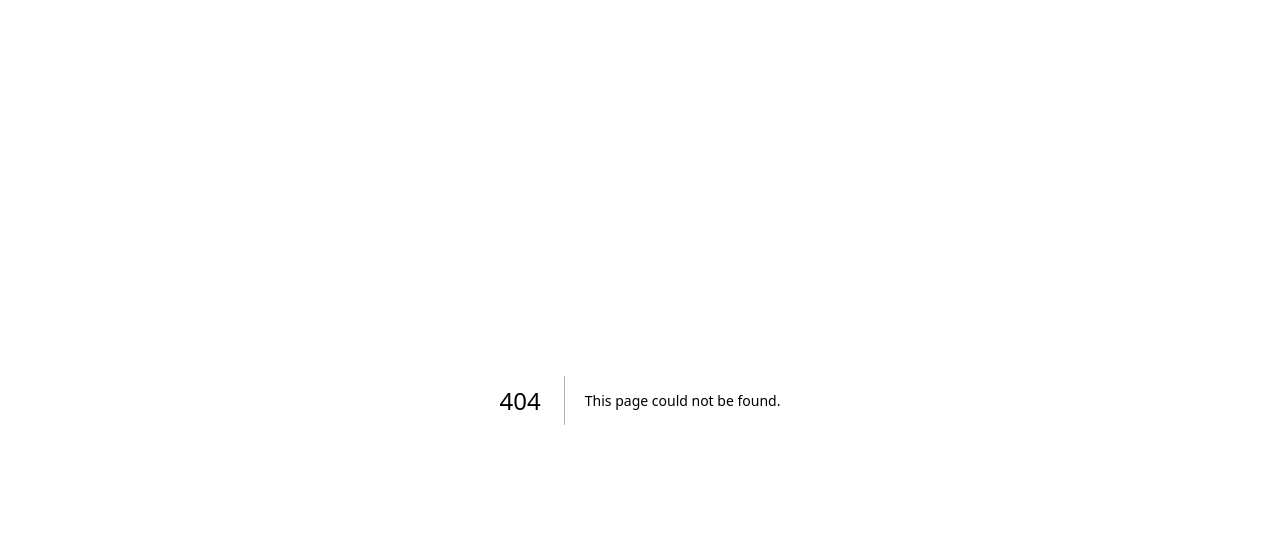
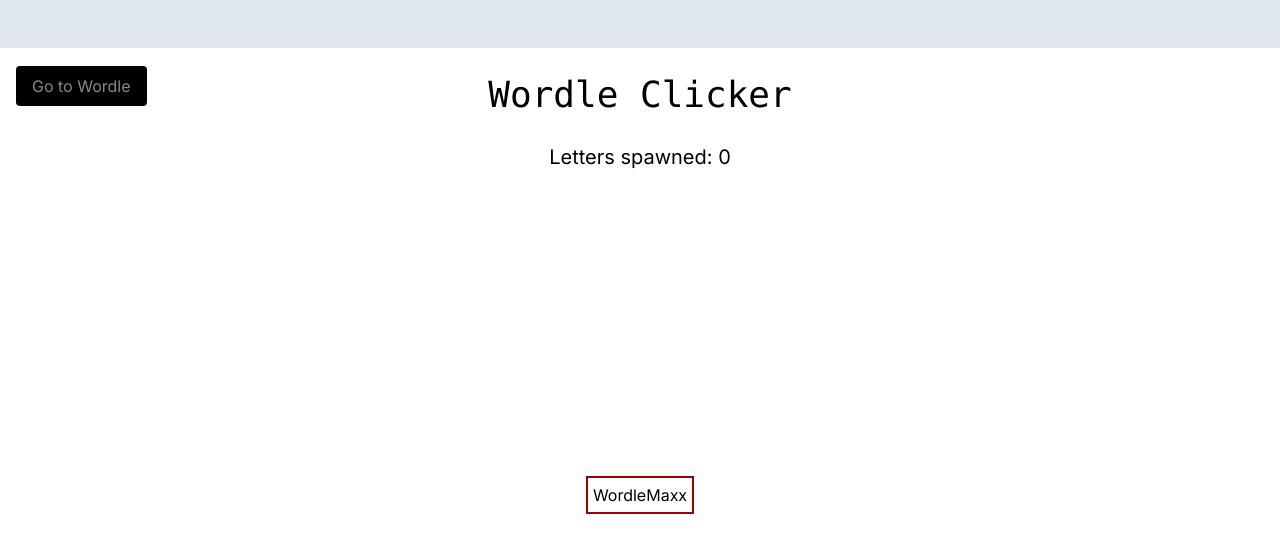
Before and after one commit to jmoner17/wordle-clone, a Next.js app: page /wordle-clicker in a window 1280 px wide. Before the commit this address had no page. Shown: the top 552 px of the page. Built offline with nearby package versions, Linux system fonts and the light colour scheme.

Commit message:
Made A Navigation Between Games

```diff
--- a/src/app/(pages)/example-folder/page.js
+++ /dev/null
@@ -1,79 +0,0 @@
-'use client'
-import React, { useEffect, useState, useRef } from "react";
-import { useSupabase } from "@/utils/supabase-provider";
-
-export default function Home () {
-
-  const[num, setNum] = useState(0);
-  const [fallingLetters, setFallingLetters] = useState([]);
-  const prevLettersRef = useRef([]);
-
-  //let theText = myTextInput.value;
-  const handleClick = (e) => {
-      e.preventDefault(); // Prevent the default behavior of the button click
-      setNum(num + 1);
-
-     // Generate a random letter (a-z)
-     const randomLetter = String.fromCharCode(97 + Math.floor(Math.random() * 26));
-
-     setFallingLetters((prev) => [...prev, randomLetter]);
-
-     // Update the previous letters ref
-     prevLettersRef.current = [...prevLettersRef.current, randomLetter];
-
-     // Clear the falling letters after a delay
-     setTimeout(() => {
-       setFallingLetters((prev) => prev.slice(1));
-     }, 2000); // Adjust the delay as needed
-  };
-  useEffect(() => {
-    // Change the font to Consolas for specific elements
-    const elementsToChangeFont = document.querySelectorAll('.change-font-to-consolas');
-
-    elementsToChangeFont.forEach(element => {
-      element.style.fontFamily = 'Consolas, monospace';
-    });
-  }, []); // Run this effect once on component mount
-
-  return (
-    <div>
-      <div style={{ textAlign: 'center', paddingTop: '20px' }}>
-      <h1 className="change-font-to-consolas" style={{ fontSize: '36px' }}>Wordle Clicker</h1>
-      </div>
-      <div style={{textAlign: 'center', marginTop: '20px', fontSize: '20px' }}>
-        Letters spawned: {num}
-        </div>
-      <div style={{ position: 'relative', display: 'flex', flexDirection: 'column', alignItems: 'center', justifyContent: 'center', minHeight: '80vh' }}>
-        {fallingLetters.map((fallingLetter, index) => (
-          <div
-            key={index}
-            style={{
-              position: 'absolute',
-              top: '0',
-              left: '50%',
-              transform: 'translateX(-50%)',
-              animation: 'fallingAnimation 6s ease-out',
-              fontSize: '24px',
-            }}
-          >
-            {fallingLetter}
-          </div>
-        ))}
-
-
-        <button
-          onClick={handleClick}
-          style={{
-            marginTop: '5px',
-            padding: '5px',
-            fontSize: '16px',
-            cursor: 'pointer',
-            border: '2px solid #900',
-          }}
-        >
-          WordleMaxx
-        </button>
-      </div>
-    </div>
-  );
-};
--- a/src/app/(pages)/home/ClientRendering.js
+++ b/src/app/(pages)/home/ClientRendering.js
@@ -11,6 +11,11 @@ import GameOver from "@/components/GameOver"
 
 
 const ClientComponent = ({ children }) => {
+  const router = useRouter(); // Initialize the useRouter hook
+
+  const navigateToWordleClicker = () => {
+    router.push('/wordle-clicker'); // Specify the path to your "wordle-clicker" page
+  };
 
   const { supabase } = useSupabase();
 
@@ -254,7 +259,31 @@ const ClientComponent = ({ children }) => {
 
   return (
     <main className="gradient-background flex flex-col items-center absolute inset-0 justify-center overflow-auto">
-      <div>{children}</div>
+      {children}
+      <button
+      onClick={navigateToWordleClicker}
+      style={{
+        position: 'absolute',
+        top: '50px',
+        left: '0',
+        backgroundColor: '#000',
+        color: '#888',
+        padding: '0.5rem 1rem',
+        borderRadius: '4px',
+        margin: '1rem', // Adjust the margin as needed
+      }}
+    >
+      Go to Wordle Clicker
+    </button>
+    {isGameOver && (
+      <GameOver
+        title="Game Over"
+        message={gameOverMessage}
+        show={isGameOver}
+        onClose={resetGame}
+      />
+    )}
+
       {isGameOver && (
         <GameOver
           title="Game Over"
--- /dev/null
+++ b/src/app/(pages)/wordle-clicker/page.js
@@ -0,0 +1,105 @@
+'use client'
+import React, { useEffect, useState, useRef } from "react";
+import { useRouter } from 'next/navigation';
+import { useSupabase } from "@/utils/supabase-provider";
+
+export default function Home() {
+  const [num, setNum] = useState(0);
+  const [fallingLetters, setFallingLetters] = useState([]);
+  const prevLettersRef = useRef([]);
+
+  const router = useRouter(); // Initialize the useRouter hook
+
+  const navigateHome = () => {
+    router.push('/home'); // Specify the path to your home page
+  };
+
+  const handleClick = (e) => {
+    e.preventDefault(); // Prevent the default behavior of the button click
+    setNum(num + 1);
+
+    // Generate a random letter (a-z)
+    const randomLetter = String.fromCharCode(97 + Math.floor(Math.random() * 26));
+
+    // Add the random letter to the fallingLetters array
+    setFallingLetters((prev) => [...prev, randomLetter]);
+
+    // Update the previous letters ref
+    prevLettersRef.current = [...prevLettersRef.current, randomLetter];
+  };
+
+  useEffect(() => {
+    // Clear the falling letters after a delay
+    const clearFallingLetters = setTimeout(() => {
+      setFallingLetters([]);
+    }, 1050); // Adjust the delay as needed
+
+    // Clear the falling letters when the component unmounts or when a new letter is spawned
+    return () => clearTimeout(clearFallingLetters);
+  }, [fallingLetters]);
+
+  useEffect(() => {
+    // Change the font to Consolas for specific elements
+    const elementsToChangeFont = document.querySelectorAll('.change-font-to-consolas');
+
+    elementsToChangeFont.forEach(element => {
+      element.style.fontFamily = 'Consolas, monospace';
+    });
+  }, []); // Run this effect once on component mount
+
+  return (
+
+    <div>
+      <button
+      onClick={navigateHome}
+      style={{
+        position: 'absolute',
+        top: '50px',
+        left: '0',
+        backgroundColor: '#000',
+        color: '#888',
+        padding: '0.5rem 1rem',
+        borderRadius: '4px',
+        margin: '1rem', // Adjust the margin as needed
+      }}
+    >
+      Go to Wordle
+    </button>
+      <div style={{ textAlign: 'center', paddingTop: '20px' }}>
+        <h1 className="change-font-to-consolas" style={{ fontSize: '36px' }}>Wordle Clicker</h1>
+      </div>
+      <div style={{ textAlign: 'center', marginTop: '20px', fontSize: '20px' }}>
+        Letters spawned: {num}
+      </div>
+      <div style={{ position: 'relative', display: 'flex', flexDirection: 'column', alignItems: 'center', justifyContent: 'center', minHeight: '80vh' }}>
+        {fallingLetters.map((fallingLetter, index) => (
+          <div
+            key={index}
+            style={{
+              position: 'absolute',
+              top: `${index * 30}px`, // Adjust the spacing between falling letters
+              left: '50%',
+              transform: 'translateX(-50%)',
+              animation: 'fallingAnimation 1s ease-out',
+              fontSize: '24px',
+            }}
+          >
+            {fallingLetter}
+          </div>
+        ))}
+        <button
+          onClick={handleClick}
+          style={{
+            marginTop: '5px',
+            padding: '5px',
+            fontSize: '16px',
+            cursor: 'pointer',
+            border: '2px solid #900',
+          }}
+        >
+          WordleMaxx
+        </button>
+      </div>
+    </div>
+  );
+};
--- a/src/app/globals.css
+++ b/src/app/globals.css
@@ -327,7 +327,7 @@
   }
 
   100% {
-    transform: translateY(250vh) rotate(360deg);
+    transform: translateY(225vh) rotate(360deg);
     opacity: 0;
   }
 }
@@ -337,7 +337,7 @@
   top: 0;
   left: 50%;
   transform: translateX(-50%);
-  animation: fallingAnimation 2s ease-out;
+  animation: fallingAnimation 1s ease-out;
   font-size: 24px;
   color: var(--text-color);
 }
@@ -347,7 +347,7 @@
   top: 0;
   left: 50%;
   transform: translateX(-50%);
-  animation: fallingAnimation 2s ease-out;
+  animation: fallingAnimation 1s ease-out;
   font-size: 24px;
   color: var(--dark-text-color);
 }
```
Also changed, not shown: src/app/(pages)/wordle-clicker/layout.jsx (renamed from src/app/(pages)/example-folder/layout.jsx).
